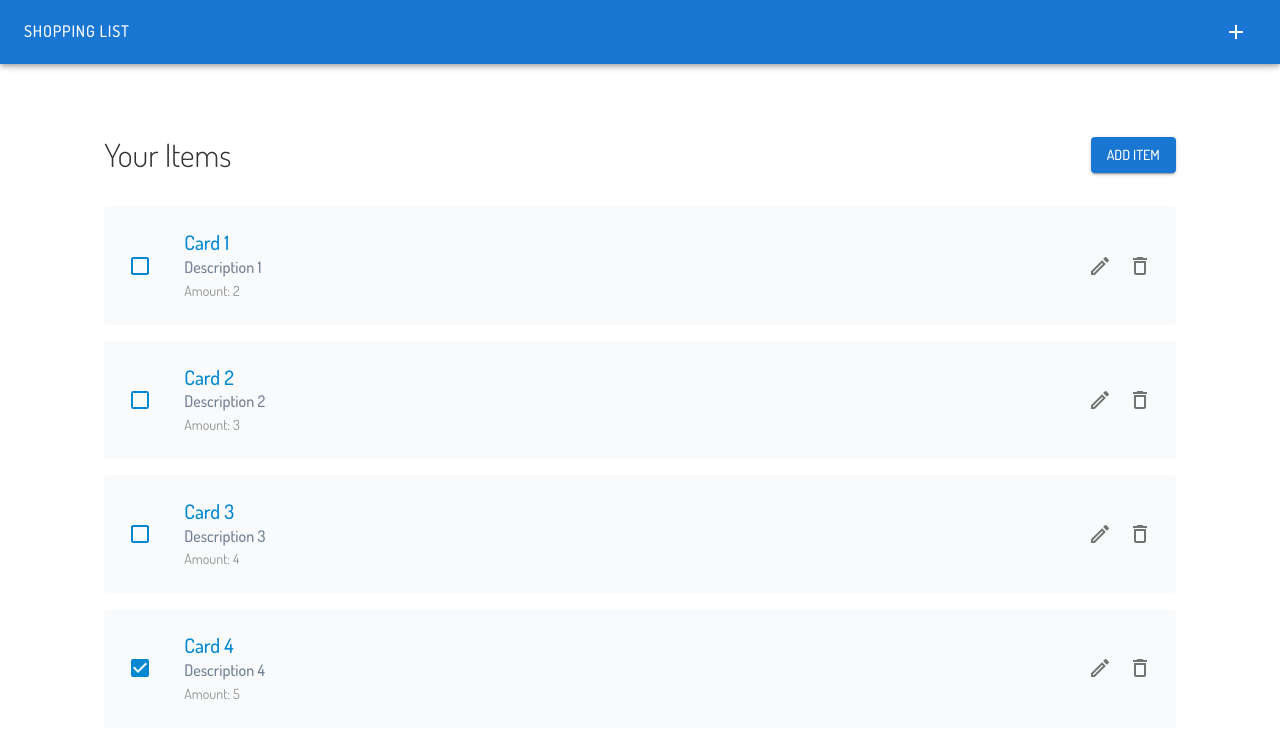
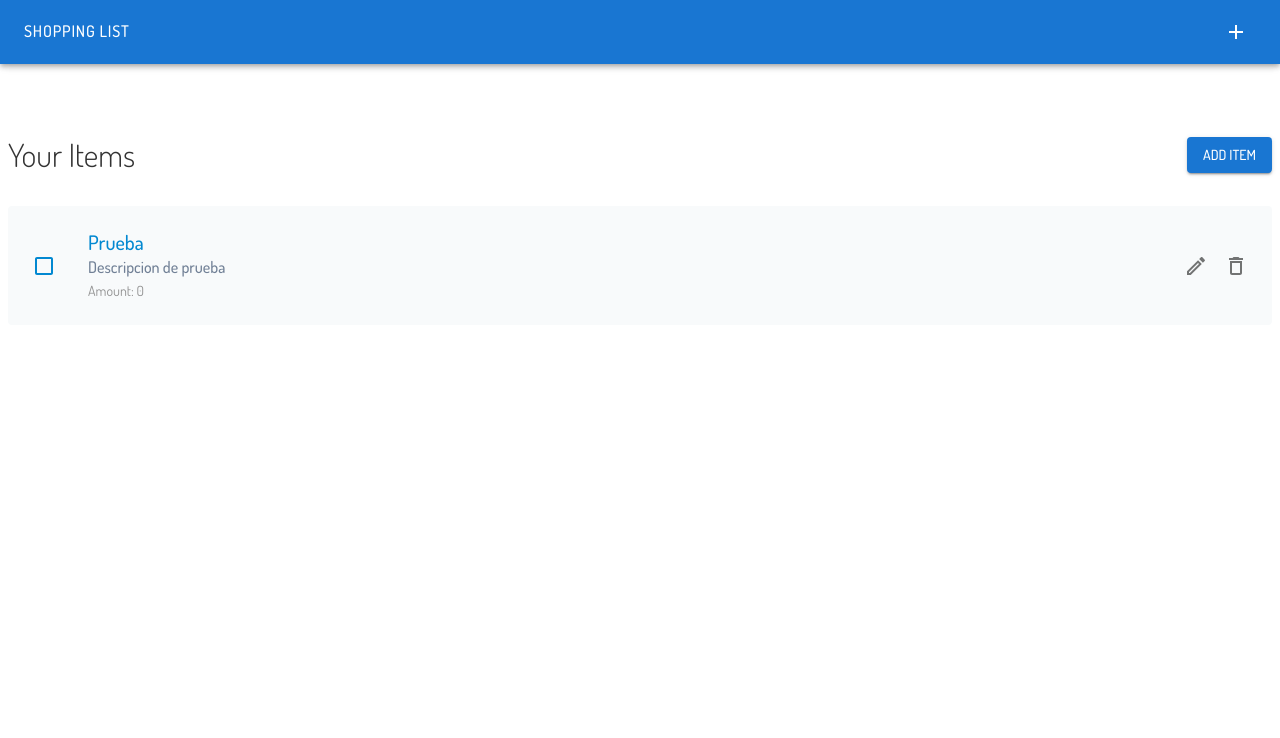
Before and after one commit to sjcuello/shopping-list-frontend, a React (Vite) app: page / in a window 1280 px wide. Shown: the top 738 px of the page. Built offline with nearby package versions, Linux system fonts and the light colour scheme; a web font is replaced by a local one.

Commit message:
Using the basic state

```diff
--- a/src/App.module.css
+++ /dev/null
@@ -1,17 +0,0 @@
-.boxed-content {
-  padding: 0 calc(50vw - 640px);
-}
-
-.boxed-content-left {
-  padding-left: calc(50vw - 640px);
-}
-
-@media (min-width: 500px) and (max-width: 1023px) {
-  .boxed-content {
-    padding: 0 calc(50vw - 250px);
-  }
-
-  .boxed-content-left {
-    padding-left: calc(50vw - 250px);
-  }
-}
--- a/src/App.tsx
+++ b/src/App.tsx
@@ -1,4 +1,3 @@
-import './App.module.css'
 import CardsContainer from './components/cardsContainer'
 import Layout from './components/layout'
 import Navbar from './components/navbar'
@@ -7,8 +6,7 @@ function App() {
   return (
     <Layout>
       <Navbar />
-      {/* <h1>aca va cards container</h1> */}
-      <CardsContainer/>
+      <CardsContainer />
     </Layout>
   )
 }
--- a/src/components/cardsContainer/index.tsx
+++ b/src/components/cardsContainer/index.tsx
@@ -1,39 +1,11 @@
 import { Box, Button, Typography } from '@mui/material';
 import CardItem from '../cardItem';
 import styles from './styles.module.css';
+import { selectItemList } from '../../redux/items';
+import { useSelector } from 'react-redux';
 
 const CardsContainer = () => {
-
-  const mockData = [
-    {
-      id: 1,
-      name: 'Card 1',
-      description: 'Description 1',
-      amount: 2,
-      isChecked: false,
-    },
-    {
-      id: 2,
-      name: 'Card 2',
-      description: 'Description 2',
-      amount: 3,
-      isChecked: false,
-    },
-    {
-      id: 3,
-      name: 'Card 3',
-      description: 'Description 3',
-      amount: 4,
-      isChecked: false,
-    },
-    {
-      id: 4,
-      name: 'Card 4',
-      description: 'Description 4',
-      amount: 5,
-      isChecked: true,
-    },
-  ]
+  const itemList = useSelector(selectItemList);
 
   return (
     <Box className={styles.container}>
@@ -45,8 +17,8 @@ const CardsContainer = () => {
           className={styles.button}>Add Item</Button>
       </Box>
       <Box className={styles.cardContainer}>
-        {mockData.map((card) => (
-          <CardItem key={card.id} data={card} />
+        {itemList.map((item, index) => (
+          <CardItem key={index} data={item} />
         ))}
       </Box>
     </Box>
--- a/src/components/cardsContainer/styles.module.css
+++ b/src/components/cardsContainer/styles.module.css
@@ -4,6 +4,7 @@
   justify-content: center;
   margin-top: 4rem;
   gap: 2rem;
+  width: 100%;
 }
 
 .titleContainer {
--- a/src/index.css
+++ b/src/index.css
@@ -8,3 +8,15 @@
   -webkit-font-smoothing: antialiased;
   -moz-osx-font-smoothing: grayscale;
 }
+
+.boxed-content {
+  padding-left: calc(50vw - 640px) !important;
+  padding-right: calc(50vw - 640px) !important;
+}
+
+@media (min-width: 500px) and (max-width: 1023px) {
+  .boxed-content {
+    padding-left: calc(50vw - 250px) !important;
+    padding-right: calc(50vw - 250px) !important;
+  }
+}
--- a/src/main.tsx
+++ b/src/main.tsx
@@ -3,12 +3,16 @@ import { createRoot } from 'react-dom/client'
 import App from './App.tsx'
 import './index.css'
 import { ThemeProvider } from '@emotion/react'
+import { Provider } from 'react-redux'
+import store from './redux/store.ts'
 import theme from './theme.ts'
 
 createRoot(document.getElementById('root')!).render(
   <StrictMode>
-    <ThemeProvider theme={theme}>
-      <App />
-    </ThemeProvider>
+    <Provider store={store}>
+      <ThemeProvider theme={theme}>
+        <App />
+      </ThemeProvider>
+    </Provider>
   </StrictMode>,
 )
```
